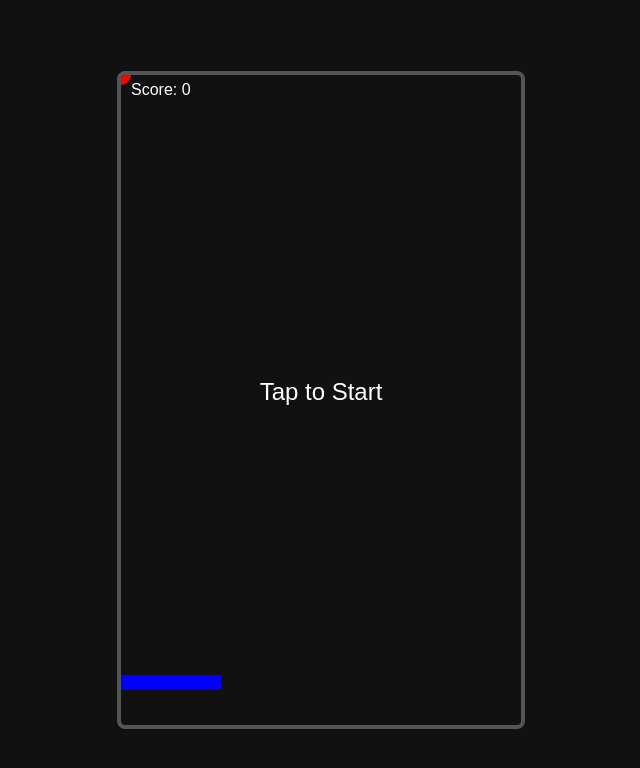
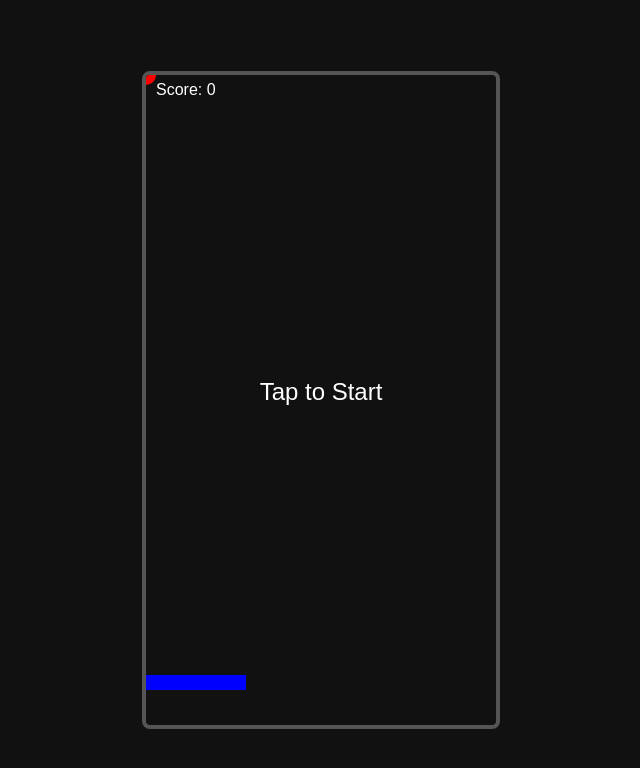
Before and after one commit to kojdm/pong, a plain HTML site: page index.html in a window 1280 px wide. Shown: the whole page, without its empty margins (319-959 px from the left). Drawn offline with Linux system fonts and the light colour scheme.

Commit message:
Tweak wall bounces to prevent purely vertical/horizontal movement

```diff
--- a/index.html
+++ b/index.html
@@ -59,11 +59,12 @@
     const PADDLE_INITIAL_WIDTH = 100;
     const PADDLE_MIN_WIDTH = 25;
     const PADDLE_HEIGHT = 15;
-    const PADDLE_SHRINK_BOUNCES = 5;
-    const PADDLE_SHRINK_AMOUNT = 5;
+    const PADDLE_SHRINK_BOUNCES = 1;
+    const PADDLE_SHRINK_AMOUNT = 1;
 
-    const CANVAS_WIDTH = 400;
+    const CANVAS_WIDTH = 350;
     const CANVAS_HEIGHT = 650;
+    // === END CONFIGURABLE SETTINGS ===
 
     const canvas = document.getElementById('gameCanvas');
     const ctx = canvas.getContext('2d');
@@ -232,13 +233,26 @@
       ball.y += ball.dy * dt;
 
       // Bounce off walls
+      // Left or right wall
       if (ball.x < ball.radius || ball.x > canvas.width - ball.radius) {
         ball.dx *= -1;
         playSound(soundWall);
+
+        // Avoid purely vertical movement
+        if (Math.abs(ball.dx) < 0.1) {
+          ball.dx = (Math.random() < 0.5 ? -1 : 1) * 1;
+        }
       }
+
+      // Top wall
       if (ball.y < ball.radius) {
         ball.dy *= -1;
         playSound(soundWall);
+
+        // Avoid purely horizontal movement
+        if (Math.abs(ball.dy) < 0.1) {
+          ball.dy = (Math.random() < 0.5 ? -1 : 1) * 1;
+        }
       }
 
       // Bounce off paddle (corners/sides too)
```
